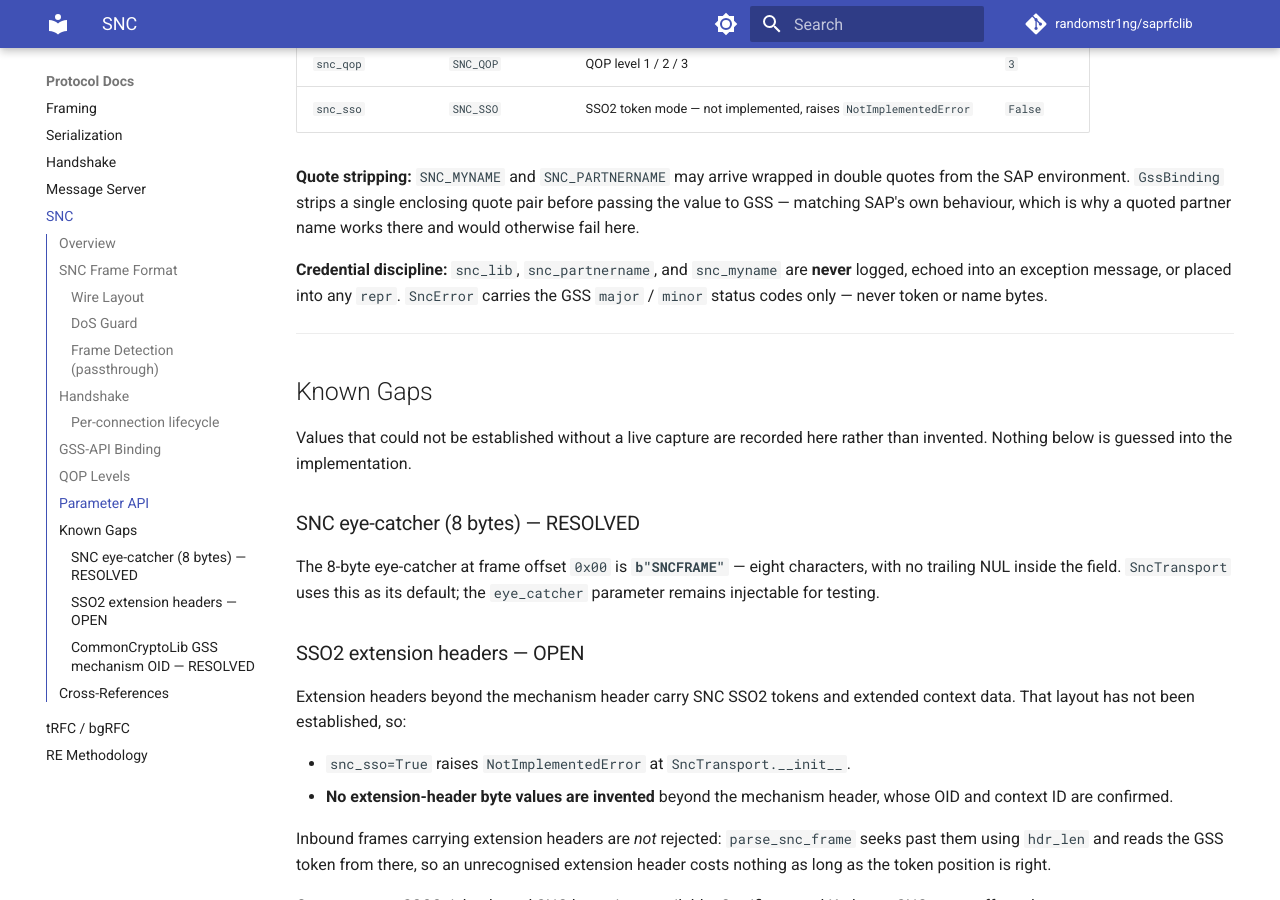
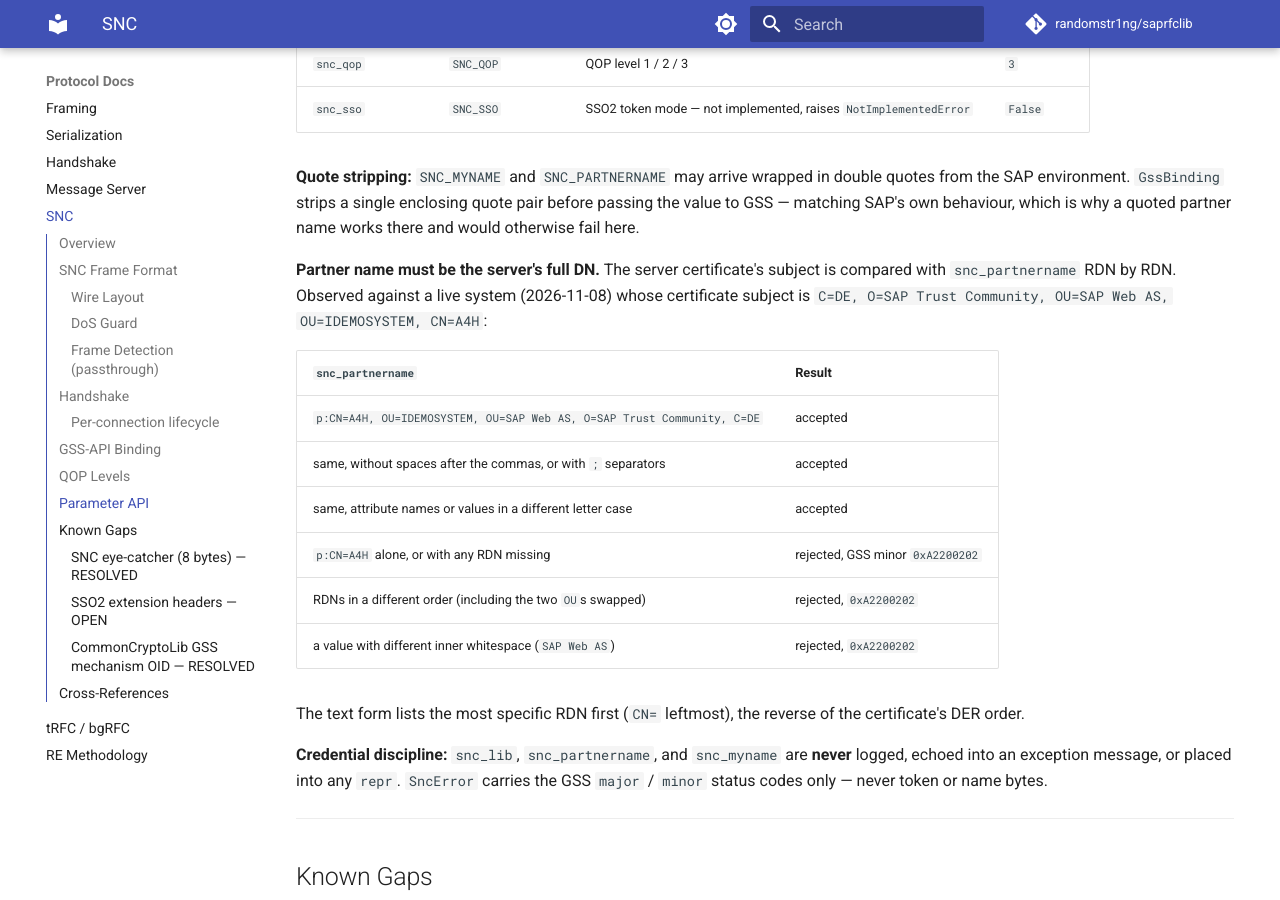
Before and after one commit to randomstr1ng/saprfclib, an MkDocs documentation site: the page built from docs/protocol/snc.md, in a window 1280 px wide and 900 px high, scrolled down 4224 px. Built offline with MkDocs 1.6.1 and Material for MkDocs 9.7.7, drawn with Linux system fonts in a browser that asks for light colours; comment, search, counter and statistics services are not loaded; some of the changed text lies outside the part shown.

Commit message:
docs(snc): correct handshake frame types and document partner-name matching
The protocol page listed FR_INIT/FR_ACCEPT as frame types 1/2; live captures
show 2/4, which is what the code already sends and expects.

Add the partner-name comparison rules observed against a live system: the
server certificate subject must match the full SNC name RDN by RDN, in order,
case-insensitively, with separator whitespace ignored. A bare CN is rejected
with GSS minor 0xA2200202.

Refresh a stale snc.py header comment that still claimed extension headers
are rejected on receive.

```diff
--- a/docs/protocol/snc.md
+++ b/docs/protocol/snc.md
@@ -1,8 +1,8 @@
 # SNC (Secure Network Communications) Layer
 
-**Status:** CONFIRMED — live SNC handshake against CommonCryptoLib X.509 passed 2026-08-05
-(partner `p:CN=A4H`). The frame codec and GSS binding are additionally proven offline against
-a mock GSS library.
+**Status:** CONFIRMED — live SNC handshake against CommonCryptoLib X.509 passed 2026-08-05,
+re-confirmed against a second lab system on 2026-11-08. The frame codec and GSS binding are
+additionally proven offline against a mock GSS library.
 **Confidence:** HIGH for every implemented path. SSO2 token mode remains unimplemented and
 raises `NotImplementedError` — see [Known Gaps](#known-gaps).
 
@@ -194,6 +194,22 @@
 value to GSS — matching SAP's own behaviour, which is why a quoted partner name works there
 and would otherwise fail here.
 
+**Partner name must be the server's full DN.** The server certificate's subject is compared
+with `snc_partnername` RDN by RDN. Observed against a live system (2026-11-08) whose
+certificate subject is `C=DE, O=SAP Trust Community, OU=SAP Web AS, OU=IDEMOSYSTEM, CN=A4H`:
+
+| `snc_partnername` | Result |
+|---|---|
+| `p:CN=A4H, OU=IDEMOSYSTEM, OU=SAP Web AS, O=SAP Trust Community, C=DE` | accepted |
+| same, without spaces after the commas, or with `;` separators | accepted |
+| same, attribute names or values in a different letter case | accepted |
+| `p:CN=A4H` alone, or with any RDN missing | rejected, GSS minor `0xA2200202` |
+| RDNs in a different order (including the two `OU`s swapped) | rejected, `0xA2200202` |
+| a value with different inner whitespace (`SAP  Web AS`) | rejected, `0xA2200202` |
+
+The text form lists the most specific RDN first (`CN=` leftmost), the reverse of the
+certificate's DER order.
+
 **Credential discipline:** `snc_lib`, `snc_partnername`, and `snc_myname` are
 **never** logged, echoed into an exception message, or placed into any `repr`. `SncError`
 carries the GSS `major` / `minor` status codes only — never token or name bytes.
```
Also changed, not shown: other parts of docs/protocol/snc.md (+5 -5 lines), 1 other file.
